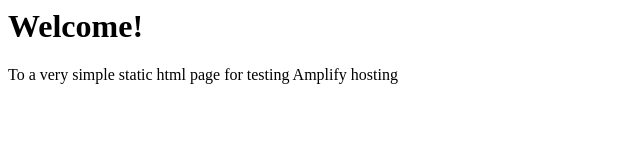
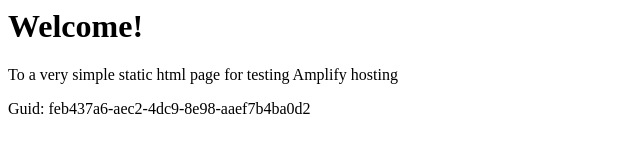
Before and after one commit to aws-aemilia-iad/Github-PR-Commit-Integration-Test-DoNotTouch-v0-prod-us-east-1, a website: page src/index.html in a window 1280 px wide. Shown: the whole page, without its empty margins (0-640 px from the left). Drawn offline with Linux system fonts and the light colour scheme.

Commit message:
commit from integ tests

```diff
--- a/src/index.html
+++ b/src/index.html
@@ -1,3 +1,5 @@
+
+
 <html lang="en">
 
 <head>
@@ -10,6 +12,6 @@
 <body>
     <h1>Welcome!</h1>
     <p>To a very simple static html page for testing Amplify hosting</p>
-</body>
+    <p>Guid: feb437a6-aec2-4dc9-8e98-aaef7b4ba0d2</p></body>
 
 </html>
```
